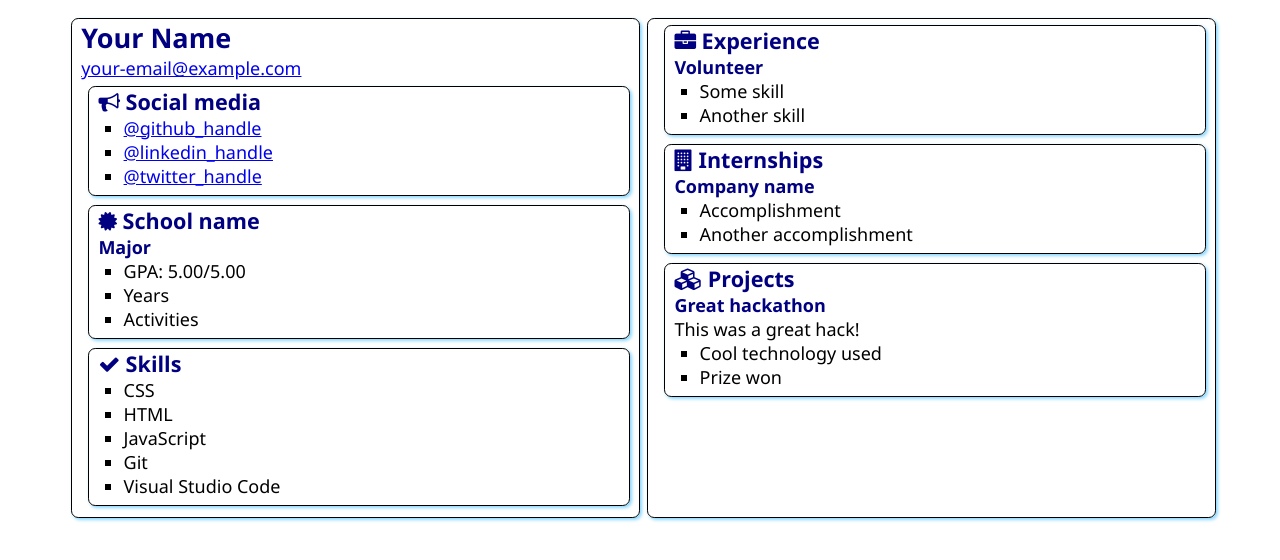
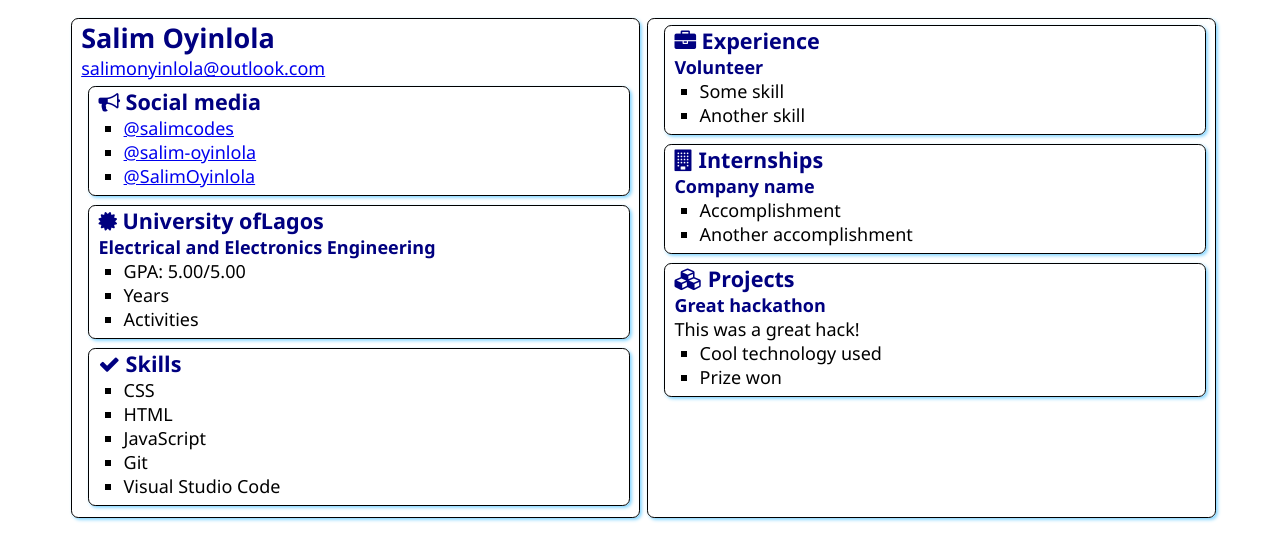
Before and after one commit to salimcodes/MyResume, a plain HTML site: page src/index.html in a window 1280 px wide. Drawn offline with Linux system fonts and the light colour scheme.

Commit message:
Updated Resume

```diff
--- a/src/index.html
+++ b/src/index.html
@@ -12,8 +12,8 @@
 <body>
     <main>
         <article class="box">
-            <h1>Your Name</h1>
-            <div><a href="mailto:your.email@example.com">your-email@example.com</a></div>
+            <h1>Salim Oyinlola</h1>
+            <div><a href="mailto:your.email@example.com">salimonyinlola@outlook.com</a></div>
 
             <section class="box">
                 <h2>
@@ -21,9 +21,9 @@
                     Social media
                 </h2>
                 <ul>
-                    <li><a href="https://github.com/<handle>">@github_handle</a></li>
-                    <li><a href="https://linkedin.com/in/<handle>">@linkedin_handle</a></li>
-                    <li><a href="https://twitter.com/<handle>">@twitter_handle</a></li>
+                    <li><a href="https://github.com/<handle>">@salimcodes</a></li>
+                    <li><a href="https://linkedin.com/in/<handle>">@salim-oyinlola</a></li>
+                    <li><a href="https://twitter.com/<handle>">@SalimOyinlola</a></li>
                 </ul>
             </section>
 
@@ -31,9 +31,9 @@
                 <div class="education">
                     <h2>
                         <i class="fa fa-certificate" aria-hidden="true"></i>
-                        School name
+                        University ofLagos
                     </h2>
-                    <h3>Major</h3>
+                    <h3>Electrical and Electronics Engineering</h3>
                     <ul>
                         <li>GPA: 5.00/5.00</li>
                         <li>Years</li>
```
